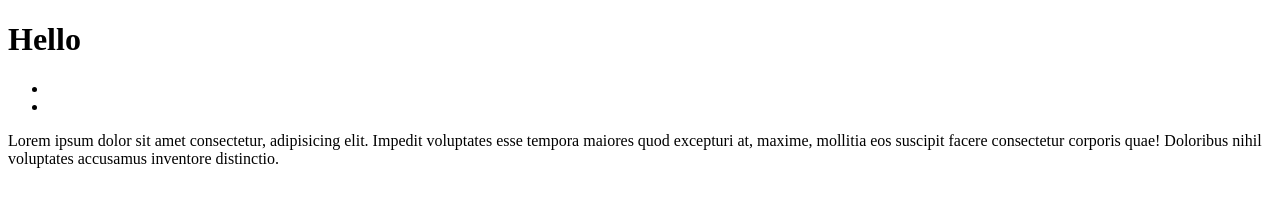
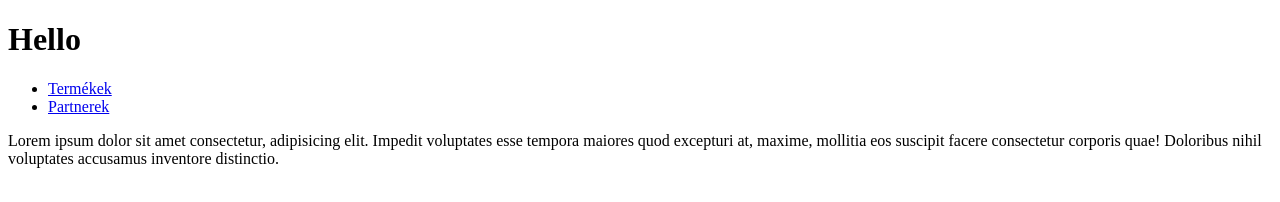
Before and after one commit to Zsomi4/NodeJS, a website: page index.html in a window 1280 px wide. Drawn offline with Linux system fonts and the light colour scheme.

Commit message:
Feltöltés a github szerverre

```diff
--- a/index.html
+++ b/index.html
@@ -11,10 +11,10 @@
 	<nav>
 		<ul>
 			<li>
-				<a href=""></a>
+				<a href="#">Termékek</a>
 			</li>
 			<li>
-				<a href=""></a>
+				<a href="#">Partnerek</a>
 			</li>
 		</ul>
 	</nav>
```
